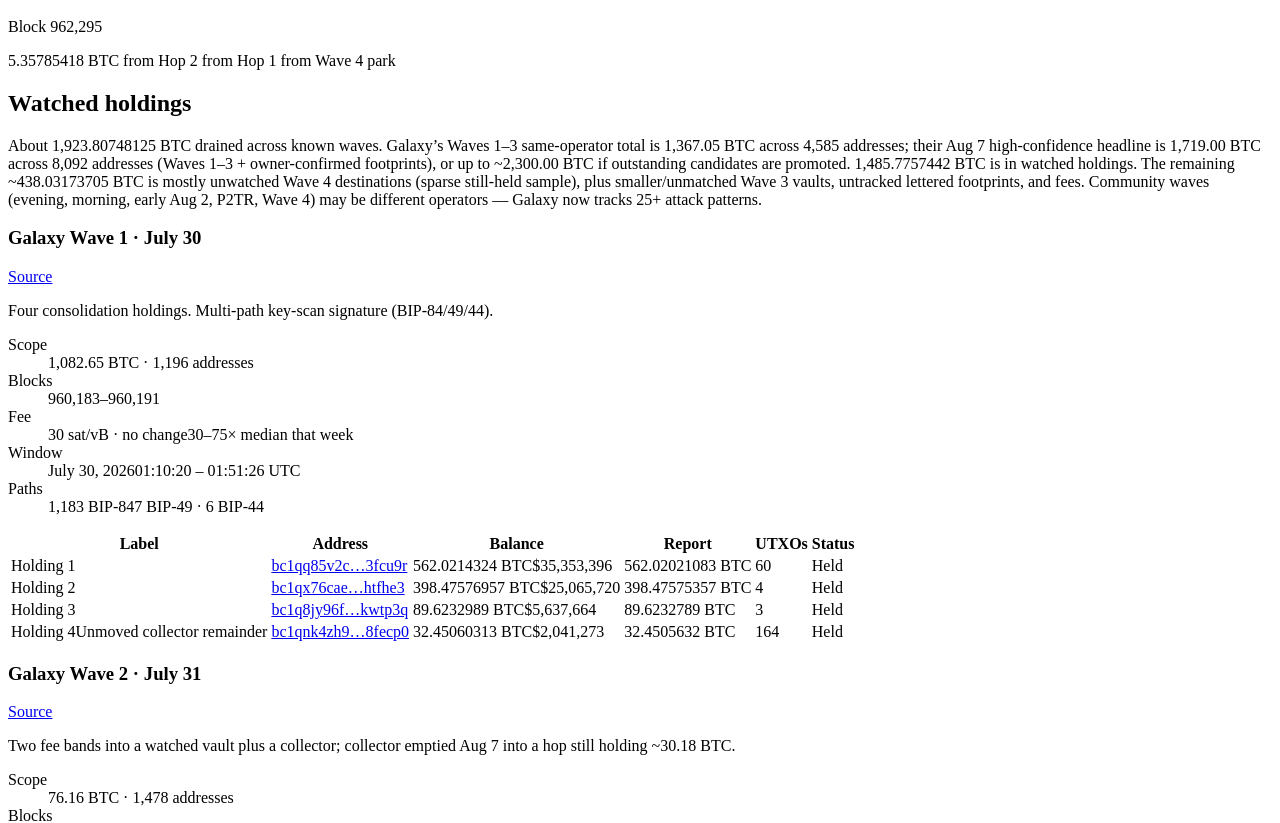
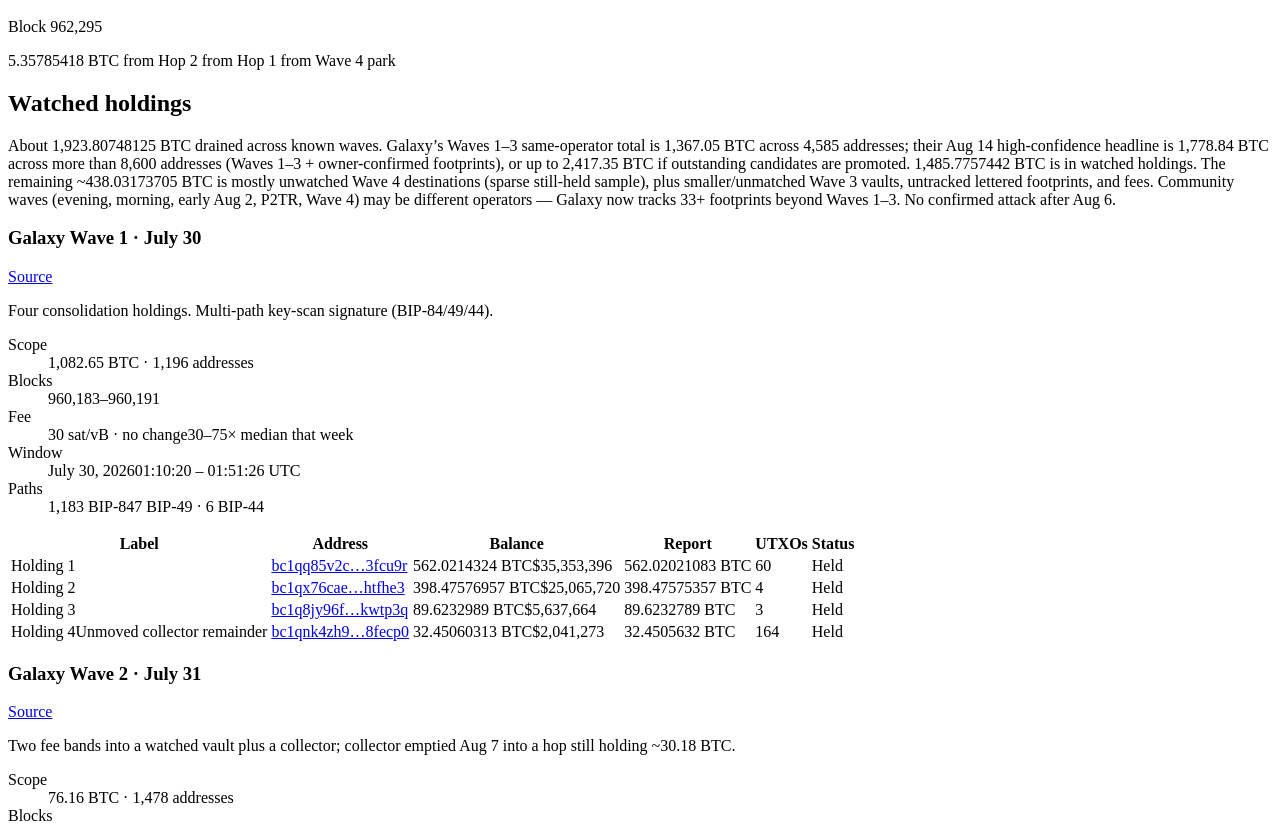
Before and after one commit to SamSamskies/coldcard-hack-tracker, a React (Vite) app: page / in a window 1280 px wide. Shown: the part 1240-2063 px from the top of the page. Built offline with nearby package versions, Linux system fonts and the light colour scheme; no server answers; the HTML template or start-up script is replaced by a standard one.

Commit message:
chore: update incident data with Aug 14 findings, including high-confidence BTC and victim addresses

```diff
--- a/src/components/AddressList.tsx
+++ b/src/components/AddressList.tsx
@@ -1124,10 +1124,11 @@
           About {formatBtc(ORIGINAL_STOLEN_BTC)} BTC drained across known
           waves. Galaxy’s Waves 1–3 same-operator total is{' '}
           {formatBtc(GALAXY.totalStolenBtc)} BTC across{' '}
-          {GALAXY.victimAddresses.toLocaleString()} addresses; their Aug 7
+          {GALAXY.victimAddresses.toLocaleString()} addresses; their Aug 14
           high-confidence headline is {formatBtc(GALAXY.highConfidenceBtc)} BTC
-          across {GALAXY.highConfidenceVictimAddresses.toLocaleString()}{' '}
-          addresses (Waves 1–3 + owner-confirmed footprints), or up to ~
+          across more than{' '}
+          {GALAXY.highConfidenceVictimAddresses.toLocaleString()} addresses
+          (Waves 1–3 + owner-confirmed footprints), or up to{' '}
           {formatBtc(GALAXY.withCandidateWave4Btc)} BTC if outstanding
           candidates are promoted.{' '}
           {formatBtc(CONSOLIDATED_BTC)} BTC is in watched holdings. The
@@ -1135,7 +1136,8 @@
           destinations (sparse still-held sample), plus smaller/unmatched
           Wave 3 vaults, untracked lettered footprints, and fees. Community
           waves (evening, morning, early Aug 2, P2TR, Wave 4) may be different
-          operators — Galaxy now tracks 25+ attack patterns.
+          operators — Galaxy now tracks {GALAXY.additionalFootprints}+
+          footprints beyond Waves 1–3. No confirmed attack after Aug 6.
         </p>
       </div>
 
--- a/src/data/incident.ts
+++ b/src/data/incident.ts
@@ -21,13 +21,16 @@
  * `totalStolenBtc` / `victimAddresses` stay Waves 1–3 only (same-operator
  * fingerprint; Aug 1 map) so cluster invariants keep working.
  *
- * Aug 7 update ([thread](https://x.com/glxyresearch/status/2085748513015488758)):
- * high-confidence headline is 1,719 BTC / 8,092 addresses (~$111M) after more
- * owner-confirmed lettered footprints. Chart “established losses” = 1,719.19
- * (= 1,367.05 + 352.14 footprints). Outstanding candidates → 2,300+ BTC if
- * promoted; Galaxy thinks total losses likely exceed $130M. 25+ attack patterns.
+ * Aug 14 update ([thread](https://x.com/glxyresearch/status/2088252639767085417);
+ * [brief](https://www.galaxy.com/insights/research/coldcard-exploit-abates-as-total-losses-climb-to-at-least-1700-btc)):
+ * high-confidence 1,778.84 BTC / 8,600+ addresses (~$112.7M) from 190 victims
+ * spoken to. Tweet rounds to 1,778 BTC / $112M. No confirmed attack after
+ * Aug 6. 3 waves + ≥33 footprints; 1,531 BTC still unmoved, ~246 moved
+ * (≈65% coinjoin). Medium-confidence + unconfirmed Wave 4 → 2,417.35 BTC
+ * ($153M).
  *
- * Aug 3 cut was 1,596 tweet / ~1,591 chart (= 1,367.05 + 223.85 footprints A–N).
+ * Aug 7 cut was 1,719 tweet / 1,719.19 chart (= 1,367.05 + 352.14 footprints),
+ * candidates → 2,300+. Aug 3 cut was 1,596 tweet / ~1,591 chart.
  */
 export const GALAXY = {
   /** Waves 1–3 same-operator total — must equal those three cluster sums. */
@@ -35,35 +38,51 @@
   victimAddresses: 4585,
   /** Galaxy’s reported finals; our live Wave 3 watch list is a partial reconstruct. */
   holdingAddresses: 7 + 293,
-  /** Aug 7 tweet high-confidence: Waves 1–3 + owner-confirmed footprints. */
-  highConfidenceBtc: 1719,
-  /** Chart: 8,092 addresses drained in the established-losses set (Aug 7). */
-  highConfidenceVictimAddresses: 8092,
+  /** Aug 14 published total: Waves 1–3 + owner-confirmed footprints (1,778.84). */
+  highConfidenceBtc: 1778.84,
+  /** Brief: more than 8,600 addresses in the established-losses set (Aug 14). */
+  highConfidenceVictimAddresses: 8600,
   /**
-   * Chart: owner-confirmed footprints taken (Aug 7) — E 182.67, Q 43.48, T 23.68,
-   * A 23.11, U 22.32, plus D/R/G/N/O/V/… tail 56.88.
+   * Owner-confirmed footprints taken (Aug 14) = published 1,778.84 − W1–3.
+   * Sankey (block 962304): E 209.94, Q 43.48, T 23.68, A 23.30, plus 41
+   * smaller footprints 111.39.
    */
-  footprintsConfirmedBtc: 352.14,
+  footprintsConfirmedBtc: 411.79,
   /**
-   * Chart: of those footprints, still at first receive addresses (Aug 7) —
-   * E 117.38 + T 23.68 + A 22.56 + U 22.32 + tail 32.55 (Q fully moved).
+   * Of the 1,778.84 high-confidence set, still in attacker-controlled
+   * addresses unmoved (Aug 14 tweet / brief).
    */
-  footprintsStillHeldBtc: 218.49,
+  unmovedBtc: 1531,
   /**
-   * Residual other pattern-matched candidates so W1–3 + footprints + this +
-   * Wave 4 ≈ Galaxy’s Aug 7 2,300+ ceiling. Not a separately labeled chart band
-   * (Aug 3 had an explicit 15.27 line).
+   * Moved by attackers after theft (Aug 14). ≈65% coinjoin / ≈35% onward;
+   * 1531 + 246 rounds to the 1,778 headline.
    */
-  patternMatchedUnconfirmedBtc: 132.08,
-  /** Aug 7: outstanding candidates for promotion → 2,300+ BTC. */
-  withCandidateWave4Btc: 2300,
-  wave4CandidateBtc: 448.73,
+  movedAfterTheftBtc: 246,
+  /** Direct victim conversations (Aug 14); not the same as earlier “250+ reports”. */
+  victimsSpokenTo: 190,
+  /** Footprints beyond Waves 1–3 (Aug 14). */
+  additionalFootprints: 33,
+  /**
+   * Chart: 271 pattern-matched addresses (15.93 BTC) with no owner
+   * confirmation — unpublished medium-confidence band (Aug 14).
+   */
+  patternMatchedUnconfirmedBtc: 15.93,
+  /** Aug 14: high-confidence + unpublished candidates (incl. Wave 4) → 2,417.35. */
+  withCandidateWave4Btc: 2417.35,
+  /**
+   * Unpublished Wave 4 band so W1–3 + footprints + pattern-matched + this
+   * = 2,417.35. Aug 7 figure was 448.73 (Thorn/Nunchuk pastebin cut);
+   * Galaxy’s Aug 14 unpublished Wave 4 remainder is 622.58.
+   */
+  wave4CandidateBtc: 622.58,
   /** Wave 3 map (Aug 1). */
   sourceUrl: 'https://x.com/glxyresearch/status/2083623500183421043',
   /** Losses exceed $100M / multi-attacker footprints (Aug 3). */
   aug3UpdateUrl: 'https://x.com/glxyresearch/status/2084411904924045370',
   /** $111M confirmed / 1,719 BTC high-confidence (Aug 7). */
   aug7UpdateUrl: 'https://x.com/glxyresearch/status/2085748513015488758',
+  /** $112.7M / 1,778.84 BTC high-confidence; attacks eased (Aug 14). */
+  aug14UpdateUrl: 'https://x.com/glxyresearch/status/2088252639767085417',
 } as const;
 
 /**
@@ -343,7 +362,7 @@
      */
     stolenBtc: 443.34,
     date: '2026-08-03',
-    note: 'Pattern-match only (no victim report yet). Galaxy’s revised Wave 4 figure is 448.73 BTC after cutting 89 multisig destinations. We go one step further and also drop 6 destinations that already had prior on-chain history (−5.39 BTC), so our total is 443.34. Galaxy’s Aug 7 candidate ceiling is 2,300+ BTC (high-confidence 1,719 plus outstanding promotions, including this Wave 4 figure) — not our stricter 443.34 cut. Watched addresses are a sparse still-held sample.',
+    note: 'Pattern-match only (no victim report yet). Galaxy’s Aug 7 Wave 4 figure was 448.73 BTC after cutting 89 multisig destinations; their Aug 14 unpublished Wave 4 band is 622.58. We go one step further than the Aug 7 cut and also drop 6 destinations that already had prior on-chain history (−5.39 BTC), so our watched total is 443.34. Galaxy’s Aug 14 candidate ceiling is 2,417.35 BTC (high-confidence 1,778.84 plus unpublished promotions) — not our stricter 443.34 cut. Watched addresses are a sparse still-held sample.',
     sourceUrl: 'https://x.com/intangiblecoins/status/2084079706320646300',
   },
 ] as const;
@@ -361,13 +380,18 @@
 /** Primary public writeups for the sweep and the firmware issue. */
 export const SOURCES = [
   {
+    label: 'Galaxy Research · $112M update',
+    note: 'Aug 14: high-confidence 1,778.84 BTC / 8,600+ addresses (~$112.7M) from 190 victims spoken to; tweet rounds to 1,778 BTC / $112M. No confirmed attack after Aug 6. Three waves + ≥33 footprints; multiple attackers. 1,531 BTC still unmoved; ~246 moved (≈65% coinjoin / ≈35% onward). Medium-confidence + unconfirmed Wave 4 → 2,417.35 BTC ($153M). Attacker-address lists shared with exchanges, compliance, and law enforcement. [Brief](https://www.galaxy.com/insights/research/coldcard-exploit-abates-as-total-losses-climb-to-at-least-1700-btc) / [Thorn](https://x.com/intangiblecoins/status/2088305623318298903).',
+    url: 'https://x.com/glxyresearch/status/2088252639767085417',
+  },
+  {
     label: 'Galaxy Research · $111M update',
-    note: 'Aug 7: high-confidence 1,719 BTC / 8,092 addresses (~$111M); chart established losses 1,719.19. Outstanding candidates → 2,300+ BTC if promoted; total losses likely exceed $130M. 25+ attack patterns / multiple threat actors. Scope still Coldcard Mk3/Mk4/Mk5/Q post–2021-03-17 firmware. 250+ victim reports via @intangiblecoins.',
+    note: 'Aug 7: high-confidence 1,719 BTC / 8,092 addresses (~$111M); chart established losses 1,719.19. Outstanding candidates → 2,300+ BTC if promoted; total losses likely exceed $130M. 25+ attack patterns / multiple threat actors. Scope still Coldcard Mk3/Mk4/Mk5/Q post–2021-03-17 firmware. 250+ victim reports via @intangiblecoins. Superseded by the Aug 14 $112M cut.',
     url: 'https://x.com/glxyresearch/status/2085748513015488758',
   },
   {
     label: 'Galaxy Research · $100M update',
-    note: 'Aug 3: high-confidence 1,596 BTC / ~7,300 addresses across Waves 1–3 + 14 owner-confirmed footprints; candidate Wave 4 would bring ~2,055 BTC. Multiple independent attackers. Waves 1–3 coins then still unmoved (Wave 2 collector later emptied Aug 7). Superseded by the Aug 7 $111M cut.',
+    note: 'Aug 3: high-confidence 1,596 BTC / ~7,300 addresses across Waves 1–3 + 14 owner-confirmed footprints; candidate Wave 4 would bring ~2,055 BTC. Multiple independent attackers. Waves 1–3 coins then still unmoved (Wave 2 collector later emptied Aug 7). Superseded by later Galaxy cuts.',
     url: 'https://x.com/glxyresearch/status/2084411904924045370',
   },
   {
```
Also changed, not shown: .cursor/skills/coldcard-hack-research/reference.md, 1 other file (tests, documents, lock files or other folders).
